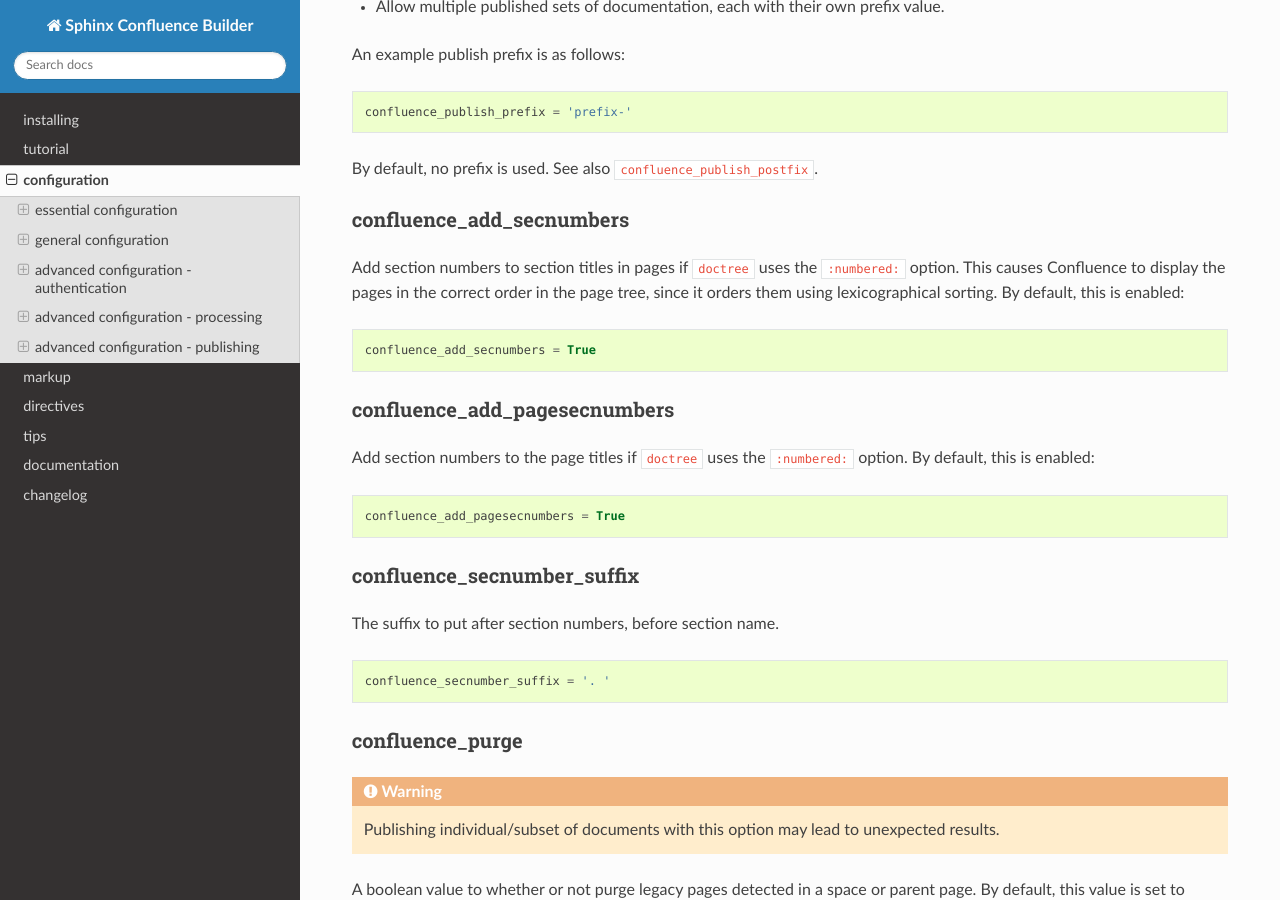
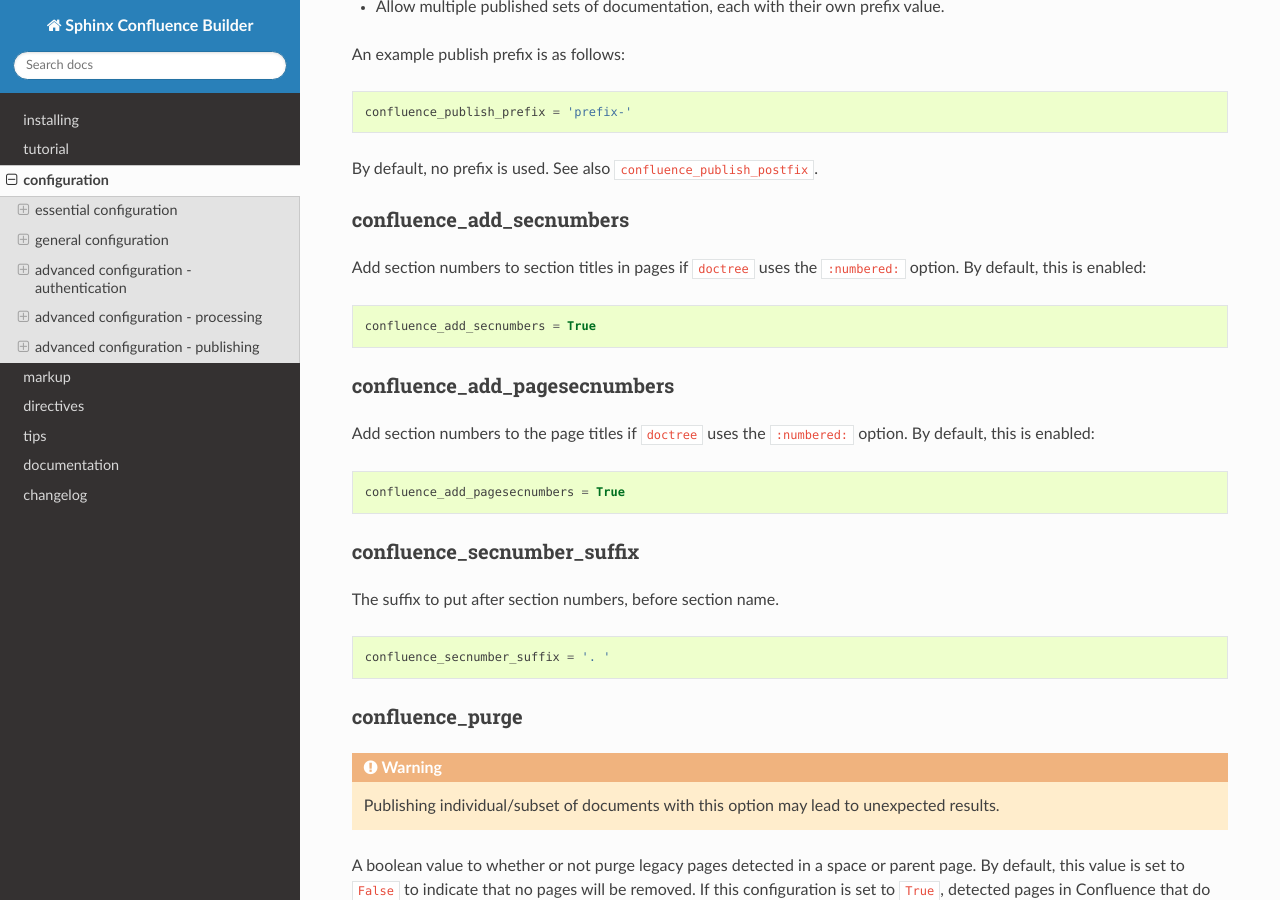
Before and after one commit to sphinx-contrib/confluencebuilder, a Sphinx documentation site: the page built from doc/configuration.rst, in a window 1280 px wide and 900 px high, scrolled down 6410 px. Built offline with Sphinx 7.4.7 and the Read the Docs theme 2.0.0, drawn with Linux system fonts in a browser that asks for light colours.

Commit message:
Remove text about ordering of numbered pages
Signed-off-by: Jesse Tan <j.tan@activevideo.com>

```diff
--- a/doc/configuration.rst
+++ b/doc/configuration.rst
@@ -327,7 +327,7 @@ confluence_add_secnumbers
 ~~~~~~~~~~~~~~~~~~~~~~~~~
 
 Add section numbers to section titles in pages if ``doctree`` uses the
-``:numbered:`` option. This causes Confluence to display the pages in the correct order in the page tree, since it orders them using lexicographical sorting. By default, this is enabled:
+``:numbered:`` option. By default, this is enabled:
 
 .. code-block:: python
 
```
